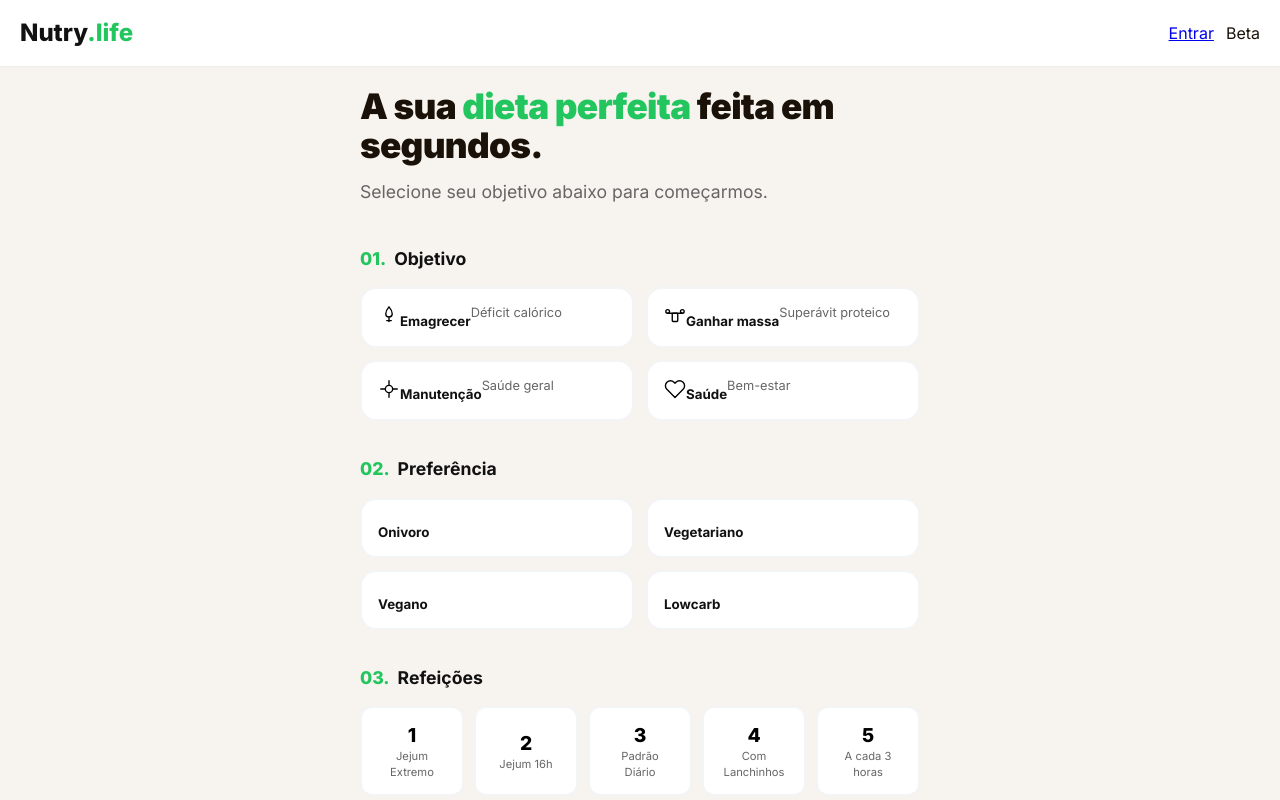
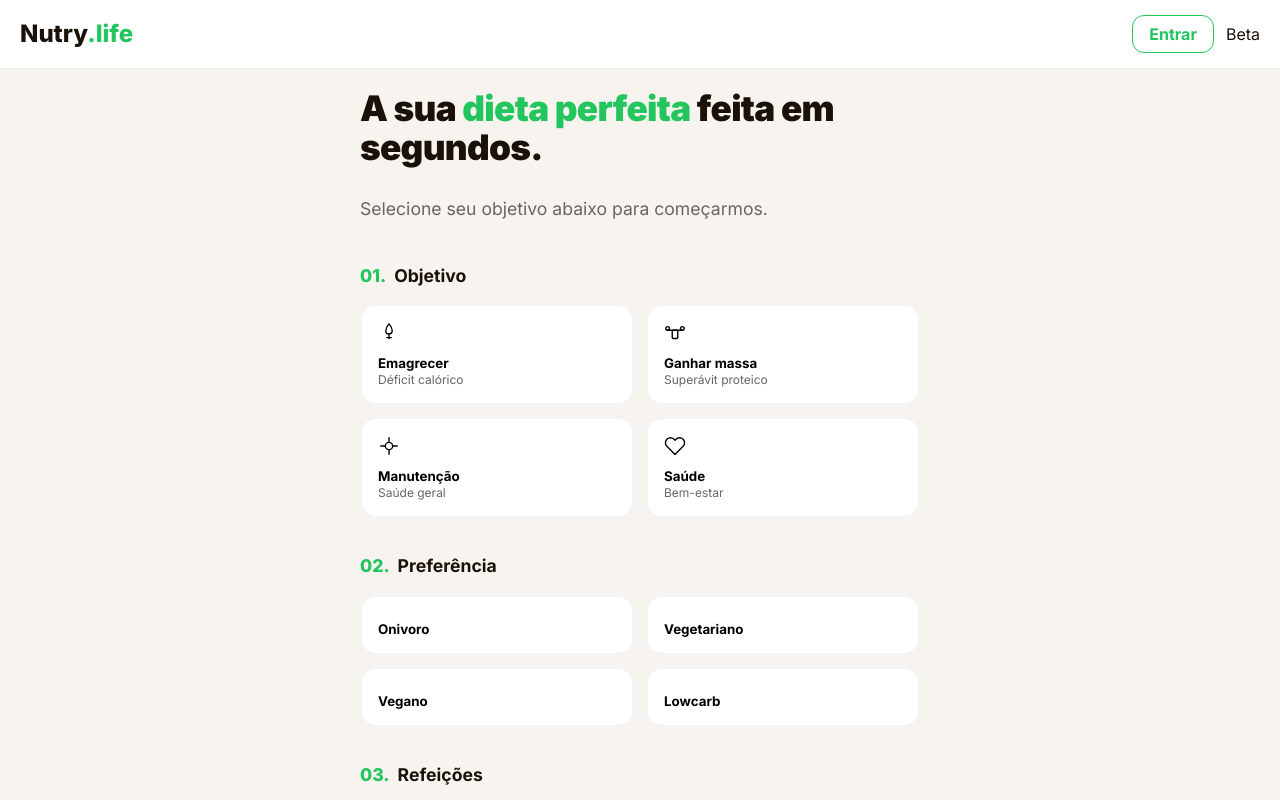
Before and after one commit to elevanceseguros/Nutri, a Next.js app: page / in a window 1280 px wide. Shown: the top 800 px of the page. Built offline with nearby package versions, Linux system fonts and the light colour scheme; a web font is replaced by a local one.

Commit message:
Update page.module.css

```diff
--- a/src/app/page.module.css
+++ b/src/app/page.module.css
@@ -1,57 +1,45 @@
-/* --- CABEÇALHO E ESTRUTURA --- */
-.header { display: flex; justify-content: space-between; align-items: center; padding: 15px 20px; background: #fff; border-bottom: 1px solid #eee; position: sticky; top: 0; z-index: 100; }
-.logo { font-weight: 800; font-size: 1.5rem; color: #111; }
+.header { display: flex; justify-content: space-between; align-items: center; padding: 15px 20px; background: #fff; border-bottom: 1px solid #eee; }
+.logo { font-weight: 800; font-size: 1.5rem; }
 .logoAccent { color: #22c55e; }
-.main { max-width: 600px; margin: 0 auto; padding: 20px; min-height: 80vh; }
+.btnEntrar { color: #22c55e; text-decoration: none; font-weight: 700; border: 1.5px solid #22c55e; padding: 6px 16px; border-radius: 12px; transition: 0.2s; }
+.btnEntrar:hover { background: #f0fdf4; }
 
-/* --- ONBOARDING --- */
-.heroTitle { font-size: 2.2rem; font-weight: 900; line-height: 1.1; margin-bottom: 15px; letter-spacing: -0.02em; }
+.main { max-width: 600px; margin: 0 auto; padding: 20px; }
+.heroTitle { font-size: 2.2rem; font-weight: 900; line-height: 1.1; margin-bottom: 30px; letter-spacing: -0.02em; }
 .heroEm { color: #22c55e; font-style: normal; }
 .heroSub { color: #666; font-size: 1.1rem; margin-bottom: 40px; }
+
+/* ONBOARDING */
 .qBlock { margin-bottom: 35px; }
 .qLabelRow { display: flex; align-items: center; gap: 8px; margin-bottom: 15px; }
 .qNum { color: #22c55e; font-weight: 800; font-size: 1.1rem; }
-.qLabel { font-weight: 700; font-size: 1.1rem; color: #111; }
+.qLabel { font-weight: 700; font-size: 1.1rem; }
 .qGrid { display: grid; grid-template-columns: 1fr 1fr; gap: 12px; }
+.qBtn { padding: 16px; border-radius: 16px; border: 2px solid #f3f4f6; background: #fff; text-align: left; cursor: pointer; transition: 0.2s; position: relative; }
+.qBtnActive { border-color: #22c55e; background: #f0fdf4; }
+.qBtnLabel { display: block; font-weight: 700; margin-top: 8px; }
+.qBtnSub { font-size: 0.75rem; color: #666; }
 
-/* --- BOTÕES DE SELEÇÃO --- */
-.qBtn { padding: 16px; border-radius: 16px; border: 2px solid #f3f4f6; background: #fff; text-align: left; cursor: pointer; transition: 0.2s; display: flex; flexDirection: column; }
-.qBtnActive { border-color: #22c55e; background: #f0fdf4; }
-.qBtnLabel { display: block; font-weight: 700; color: #111; margin-top: 8px; }
-.qBtnSub { font-size: 0.8rem; color: #666; }
-
-.mealsGrid { display: grid; grid-template-columns: repeat(auto-fit, minmax(100px, 1fr)); gap: 10px; }
-.mealBtn { padding: 15px; border-radius: 12px; border: 2px solid #f3f4f6; background: #fff; cursor: pointer; text-align: center; }
-.mealNum { display: block; font-size: 1.2rem; font-weight: 800; }
-.mealSub { font-size: 0.7rem; color: #666; }
-
-/* --- CARDS DE REFEIÇÃO (DESTAQUE NOVO) --- */
+/* REFEIÇÕES */
 .mealCard { background: #fff; border: 1px solid #f3f4f6; border-radius: 24px; margin-bottom: 16px; overflow: hidden; box-shadow: 0 4px 6px -1px rgba(0,0,0,0.05); }
-.mealHead { display: flex; justify-content: space-between; align-items: center; padding: 20px; cursor: pointer; transition: background 0.2s; }
-.mealHead:hover { background: #fcfdfc; }
-
-.mealCategory { display: block; font-size: 0.8rem; font-weight: 800; text-transform: uppercase; color: #22c55e; letter-spacing: 0.05em; margin-bottom: 2px; }
-.mealDishTitle { font-size: 1.25rem; font-weight: 800; color: #111; line-height: 1.2; margin: 0; }
-
+.mealHead { display: flex; justify-content: space-between; align-items: center; padding: 20px; cursor: pointer; }
+.mealCategory { display: block; font-size: 0.8rem; font-weight: 800; text-transform: uppercase; color: #22c55e; letter-spacing: 0.05em; }
+.mealDishTitle { font-size: 1.25rem; font-weight: 800; color: #111; margin: 0; }
 .mealKcalBadge { text-align: right; background: #f9fafb; padding: 6px 12px; border-radius: 12px; min-width: 70px; }
 .mealKcalBadge strong { display: block; font-size: 1rem; color: #111; }
-.mealKcalBadge span { font-size: 0.65rem; color: #6b7280; text-transform: uppercase; }
+.mealKcalBadge span { font-size: 0.65rem; color: #6b7280; }
 
-/* --- BOTÃO SUBSTITUIR (PÍLULA) --- */
-.ingItem { display: flex; justify-content: space-between; align-items: center; padding: 12px 0; border-bottom: 1px dashed #eee; }
+/* BOTÃO SUBSTITUIR PÍLULA */
+.swapBtn { background: #f3f4f6; border: none; padding: 6px 14px; border-radius: 50px; color: #555; font-size: 0.75rem; font-weight: 600; cursor: pointer; display: flex; align-items: center; gap: 6px; transition: 0.2s; }
+.swapBtn:hover { background: #fff; border: 1px solid #22c55e; color: #22c55e; }
+
+.ingItem { display: flex; justify-content: space-between; align-items: center; padding: 12px 20px; border-bottom: 1px dashed #eee; }
 .ingLeft { display: flex; align-items: center; gap: 8px; }
 .dot { width: 5px; height: 5px; background: #22c55e; border-radius: 50%; }
 
-.swapBtn { background: #f3f4f6; border: 1px solid transparent; padding: 6px 14px; border-radius: 50px; color: #555; font-size: 0.75rem; font-weight: 600; cursor: pointer; display: flex; align-items: center; gap: 6px; transition: 0.2s; }
-.swapBtn:hover { background: #fff; border-color: #22c55e; color: #22c55e; box-shadow: 0 2px 10px rgba(34,197,94,0.15); }
-
-/* --- GERAL --- */
-.btnPrimary { width: 100%; padding: 18px; background: #22c55e; color: #fff; border: none; border-radius: 16px; font-weight: 700; font-size: 1.1rem; cursor: pointer; margin-top: 20px; transition: 0.2s; }
-.btnPrimary:disabled { background: #ccc; cursor: not-allowed; }
-.btnPrimary:hover:not(:disabled) { background: #1aad4f; transform: translateY(-2px); }
+.btnPrimary { width: 100%; padding: 18px; background: #22c55e; color: #fff; border: none; border-radius: 16px; font-weight: 700; font-size: 1.1rem; cursor: pointer; margin-top: 20px; }
+.btnDisabled { background: #ccc; cursor: not-allowed; }
 
 .premiumBanner { margin-top: 40px; padding: 30px; border-radius: 28px; background: #111; color: #fff; text-align: center; }
 .premiumBtn { display: block; margin-top: 20px; padding: 16px; background: #22c55e; color: #fff; border-radius: 14px; text-decoration: none; font-weight: 700; }
-
-.modalOverlay { position: fixed; inset: 0; background: rgba(0,0,0,0.6); display: flex; align-items: center; justifyContent: center; z-index: 1000; padding: 20px; }
-.modalContent { background: #fff; padding: 30px; border-radius: 24px; max-width: 400px; width: 100%; text-align: center; }
+.toggleBtnActive { background: #22c55e; color: #fff; border: none; padding: 5px 15px; border-radius: 20px; }
```
